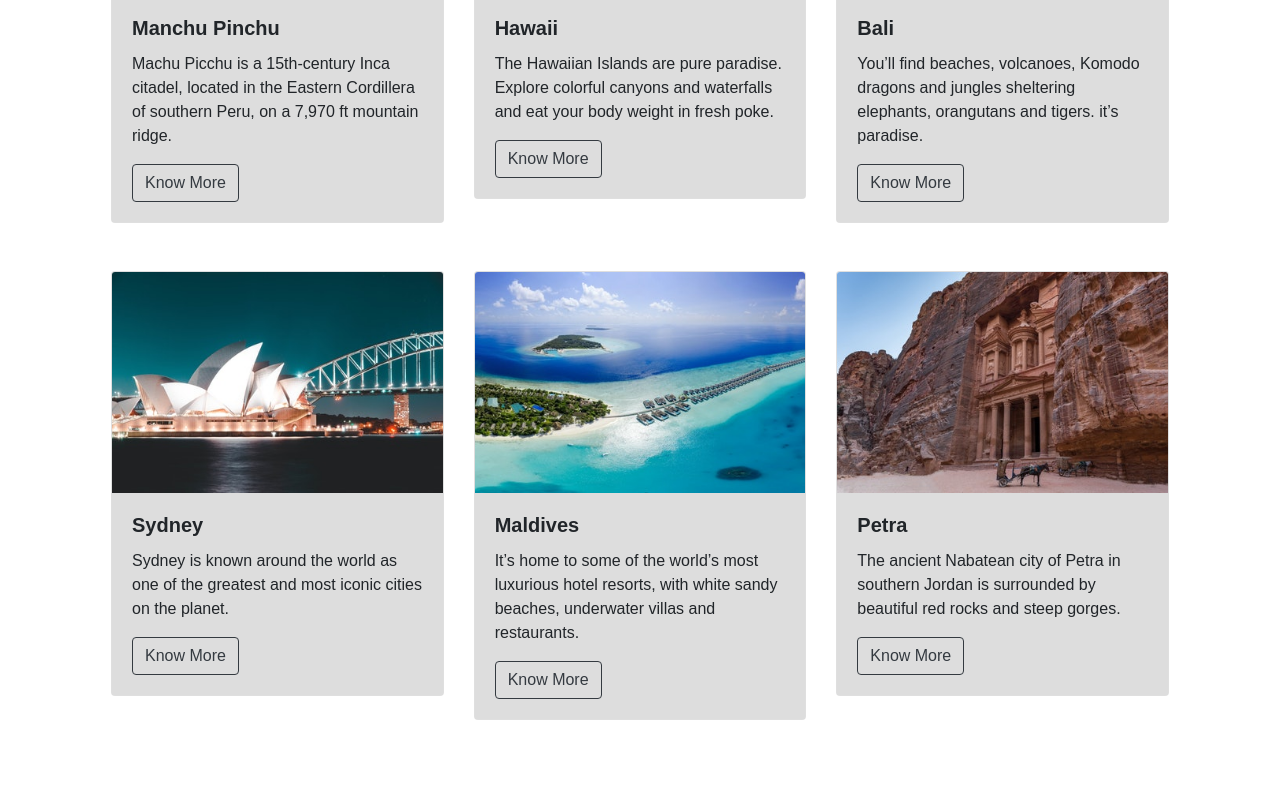
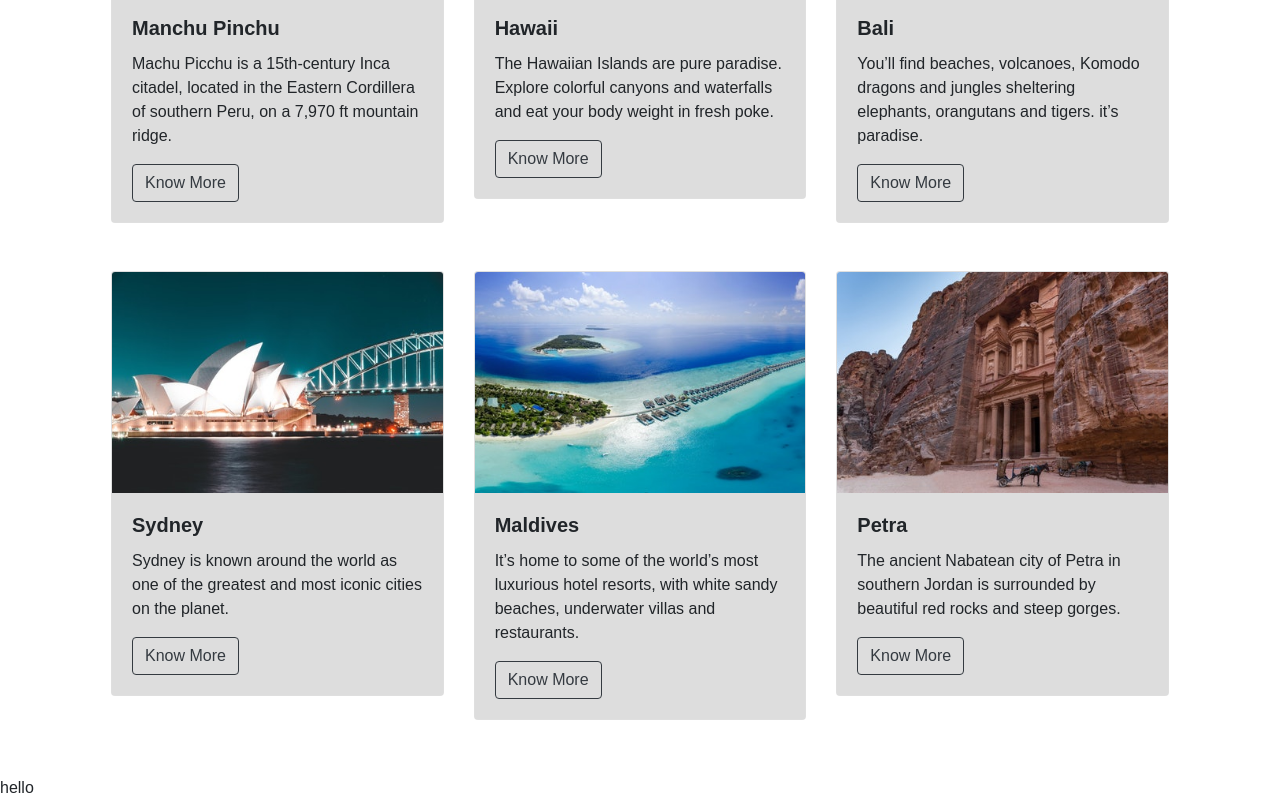
Before and after one commit to Chetan301198/reactappone, a React (Create React App) app: page / in a window 1280 px wide. Shown: the part 393-1193 px from the top of the page. Before the commit the page ends 1169 px from the top, so only its background shows below. Built offline with nearby package versions, Linux system fonts and the light colour scheme.

Commit message:
add div in places component

```diff
--- a/src/Places.jsx
+++ b/src/Places.jsx
@@ -18,6 +18,7 @@ const Places = () =>{
               )
             })}
           </div>
+          <div>hello</div>
         </>
       )
 }
```
